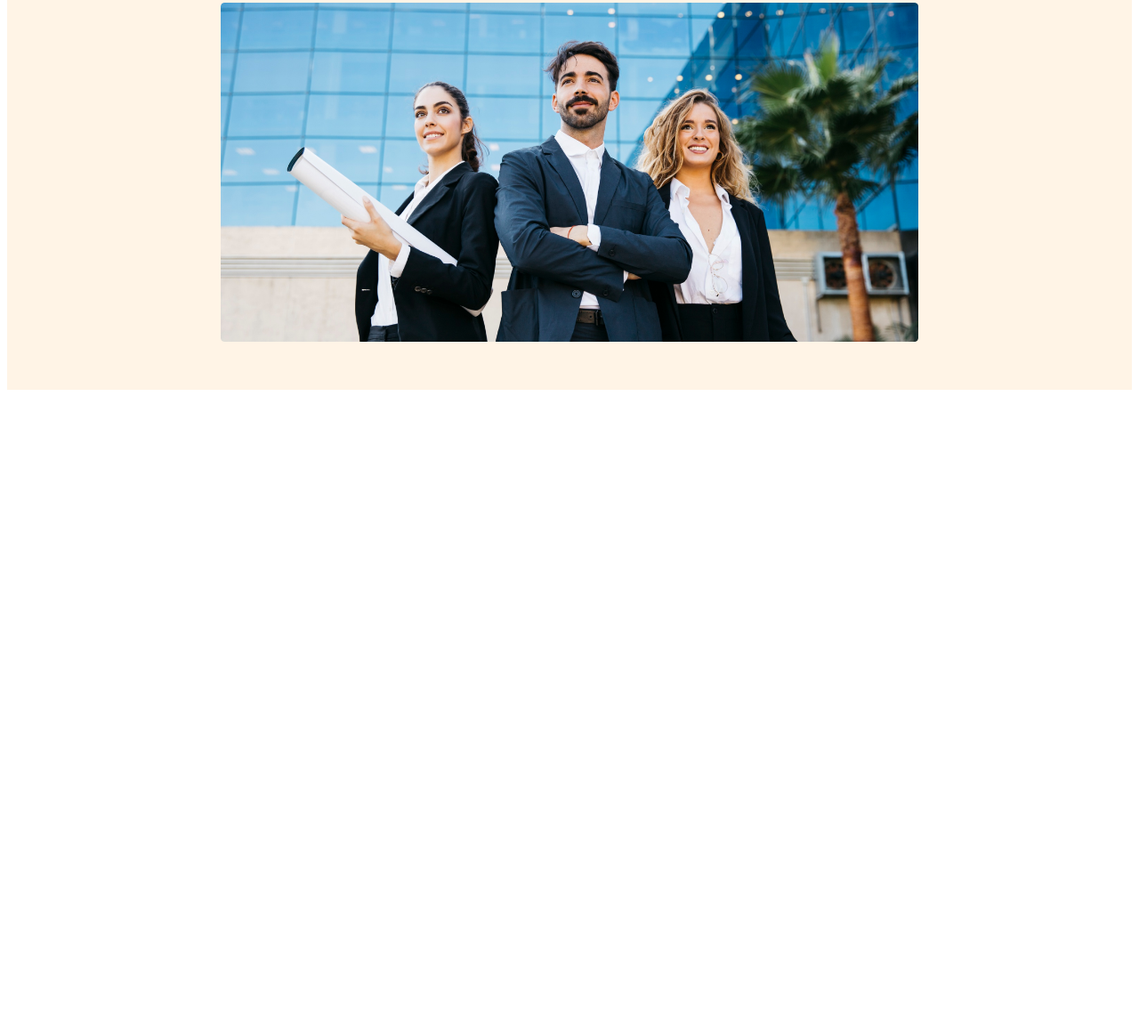
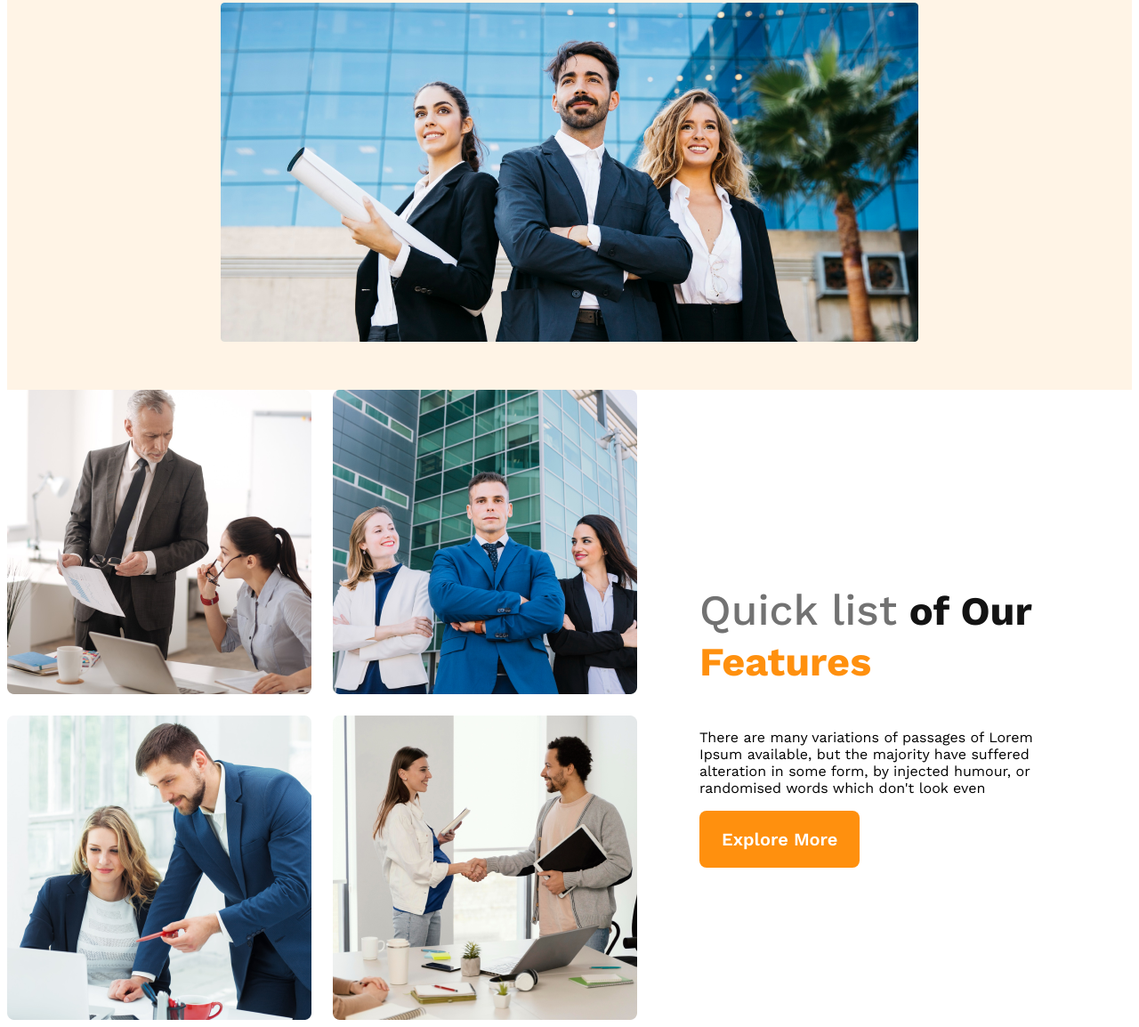
Before and after one commit to SamirSadek/g3-architects, a plain HTML site: page index.html in a window 1280 px wide. Shown: the part 465-1619 px from the top of the page at 89% size. Before the commit the page ends 911 px from the top, so only its background shows below. Drawn offline with nearby package versions, Linux system fonts and the light colour scheme.

Commit message:
feature section updated

```diff
--- a/index.html
+++ b/index.html
@@ -9,6 +9,7 @@
 </head>
 
 <body>
+    <!-- Header Start -->
     <header>
         <nav>
             <h3 class="nav-title">G3 Architects</h3>
@@ -31,8 +32,22 @@
         </div>
 
     </header>
+    <!-- Header end -->
     <main>
-
+    <!-- Features section start -->
+    <section class="features">
+        <div class="team-gallery">
+              <img src="images/team1.png" alt="">
+              <img src="images/team2.png" alt="">
+              <img src="images/team3.png" alt="">
+              <img src="images/team4.png" alt="">
+        </div>
+        <div class="feature-content">
+              <h3 class="feature-title"><span class="quick-list">Quick list</span> <span class="of-our">of Our</span> <br> <span class="span-features">Features</span> </h3>
+              <p class="feature-description">There are many variations of passages of Lorem Ipsum available, but the majority have suffered alteration in some form, by injected humour, or randomised words which don't look even</p>
+              <button class="btn-primary">Explore More</button>
+        </div>
+    </section>
     </main>
     <footer>
 
--- a/styles/architect.css
+++ b/styles/architect.css
@@ -68,27 +68,72 @@ nav li a {
     cursor: pointer;
     border: 0;
 }
-.banner-image{
+
+.banner-image {
     margin-top: 20px;
     width: 100%;
+}
+
+main {
+    max-width: 1440px;
+    margin: 0 auto;
+}
+
+.features {
+    display: flex;
+    align-items: center;
+}
+
+.team-gallery {
+    display: grid;
+    grid-template-columns: repeat(2, 1fr);
+    gap: 1.5rem;
+}
+
+.feature-content {
+    padding-left: 70px;
+    padding-right: 70px;
+}
+
+.feature-title {
+    font-size: 3rem;
+}
+
+.quick-list {
+    color: #727272;
+    font-size: 3rem;
+    font-weight: 500;
+}
+.of-our{
+    color: #131313;
+font-size: 45px;
+font-weight: 700;
+}
+.span-features{
+    color: #FF900E;
+font-size: 45px;
+font-weight: 700;
 }
 
 /* responsive media query */
 /* mobile devices */
 @media screen and (max-width:576px) {
-    header{
+    header {
         padding: 20px;
     }
-    nav{
+
+    nav {
         flex-direction: column;
     }
 }
+
 /* Medium devices */
-@media screen and (min-width: 576px) and (max-width: 960px){
-    header{
+@media screen and (min-width: 576px) and (max-width: 960px) {
+    header {
         padding: 50px;
     }
-    nav{
+
+    nav {
         flex-direction: column;
     }
 }
```
